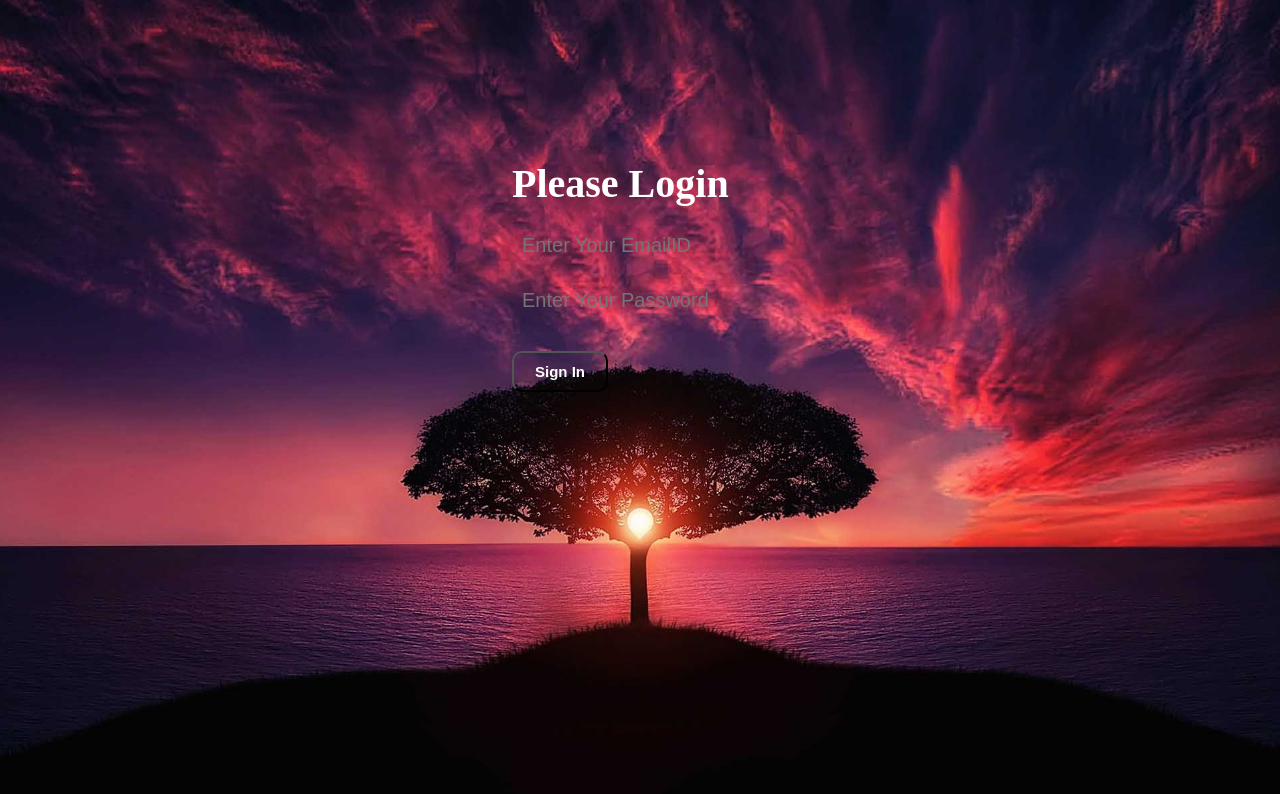
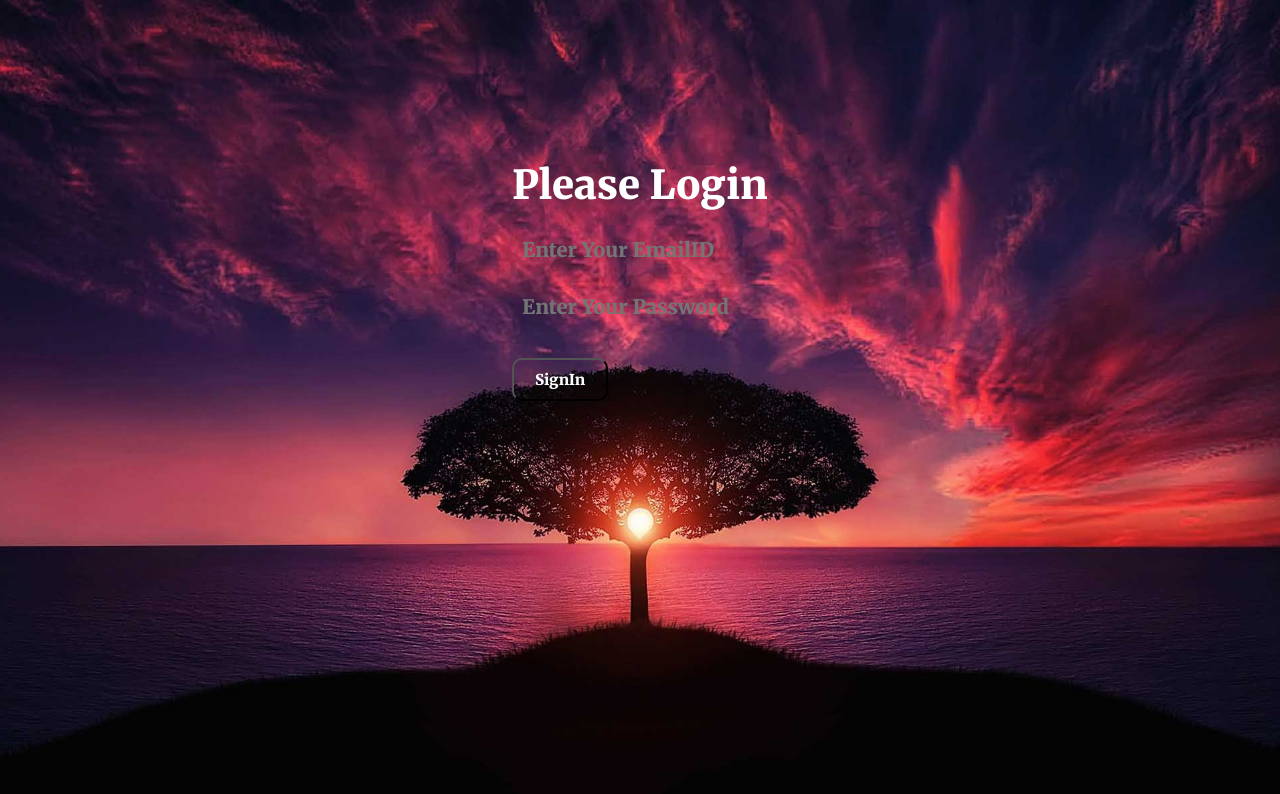
Before and after one commit to Vipinchaudhary31122002/Transparent_Login_Form, a plain HTML site: page Index.html in a window 1280 px wide. Drawn offline with Linux system fonts and the light colour scheme.

Commit message:
project completed from the video but there is lot more i can do for this project

```diff
--- a/Index.css
+++ b/Index.css
@@ -1,3 +1,4 @@
+@import url('https://fonts.googleapis.com/css2?family=Merriweather:ital,wght@0,900;1,700&display=swap');
 *{
 	margin: 0;
 	padding: 0;
@@ -16,6 +17,7 @@ body{
 }
 
 .container h1{
+	font-family: 'Merriweather', serif;
 	display: inline-block;
 	font-size: 40px;
 }
@@ -34,9 +36,11 @@ body{
 	font-size: 20px;
 	color: white;
 	padding: 5px 10px;
+	font-family: 'Merriweather', serif;
 }
 
 .btn{
+	font-family: 'Merriweather', serif;
 	cursor: pointer;
 	outline: none;
 	margin: 12px 0;
@@ -49,6 +53,7 @@ body{
 }
 
 .btn:hover{
+	opacity: 0.5;
 	color: black;
 	background: white;
 }
--- a/Index.html
+++ b/Index.html
@@ -15,7 +15,7 @@
 		<div class="box">
 			<input type="password" name="password" id="password" placeholder="Enter Your Password">
 		</div>
-		<button class="btn">Sign In</button>
+		<button class="btn">SignIn</button>
 	</div>
 </body>
 </html>
```
